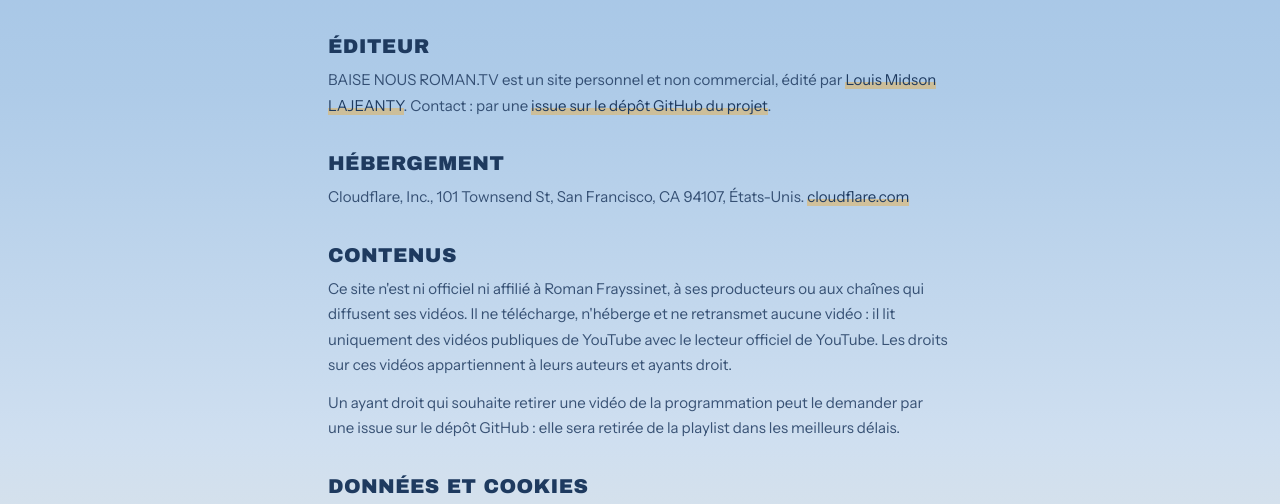
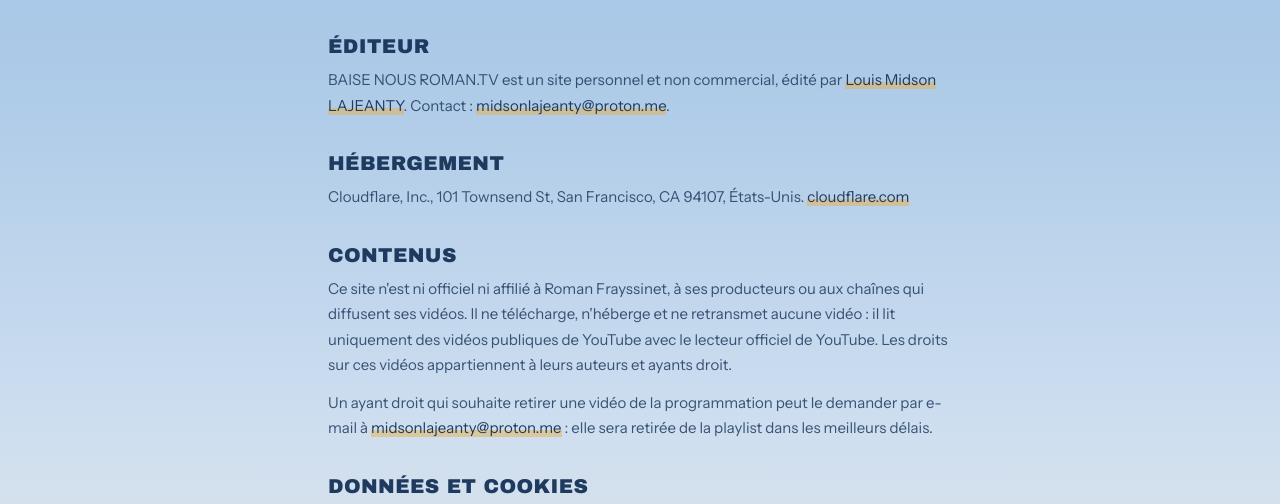
Before and after one commit to midsonlajeanty/baisenousroman.tv, a website built with Vite: page mentions-legales.html in a window 1280 px wide. Shown: the part 237-741 px from the top of the page. Built offline with nearby package versions, Linux system fonts and the light colour scheme; a web font is replaced by a local one.

Commit message:
docs(legal): use the author email as the contact address

```diff
--- a/mentions-legales.html
+++ b/mentions-legales.html
@@ -9,7 +9,7 @@
       content="Mentions légales de BAISE NOUS ROMAN.TV, site non officiel qui diffuse les vidéos publiques de Roman Frayssinet."
     />
     <link rel="canonical" href="https://baisenousroman.tv/mentions-legales" />
-    <meta name="author" content="Louis Midson LAJEANTY" />
+    <meta name="author" content="Louis Midson LAJEANTY &lt;midsonlajeanty@proton.me&gt;" />
     <meta name="theme-color" content="#9dc0e4" />
     <link rel="icon" type="image/svg+xml" href="/favicon.svg" />
     <link rel="stylesheet" href="/src/styles.css" />
@@ -30,10 +30,7 @@
         <p>
           BAISE NOUS ROMAN.TV est un site personnel et non commercial, édité par
           <a href="https://github.com/midsonlajeanty" rel="noopener">Louis Midson LAJEANTY</a>.
-          Contact : par une
-          <a href="https://github.com/midsonlajeanty/baisenousroman.tv/issues" rel="noopener"
-            >issue sur le dépôt GitHub du projet</a
-          >.
+          Contact : <a href="mailto:midsonlajeanty@proton.me">midsonlajeanty@proton.me</a>.
         </p>
       </section>
 
@@ -54,8 +51,10 @@
           droits sur ces vidéos appartiennent à leurs auteurs et ayants droit.
         </p>
         <p>
-          Un ayant droit qui souhaite retirer une vidéo de la programmation peut le demander par une
-          issue sur le dépôt GitHub : elle sera retirée de la playlist dans les meilleurs délais.
+          Un ayant droit qui souhaite retirer une vidéo de la programmation peut le demander par
+          e-mail à
+          <a href="mailto:midsonlajeanty@proton.me">midsonlajeanty@proton.me</a> : elle sera retirée
+          de la playlist dans les meilleurs délais.
         </p>
       </section>
 
```
